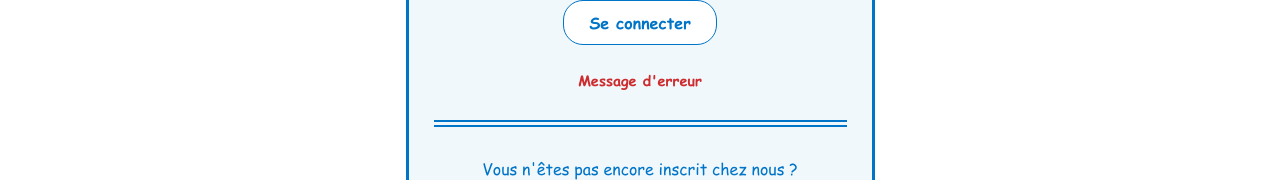
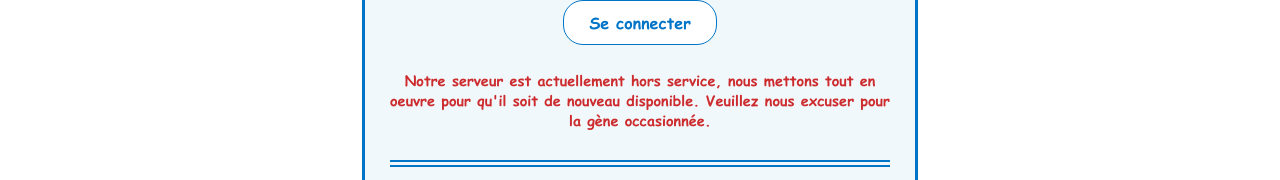
Before and after one commit to fb-lb/CEF_devoirs_knowledge-front, an Angular app: page /connexion in a window 1280 px wide. Both pictures are taken after a click on the button "Se connecter". Shown: the part 535-715 px from the top of the page. Built offline with nearby package versions, Linux system fonts and the light colour scheme; no server answers.

Commit message:
Improve displaying of global error message in login component

```diff
--- a/src/app/login/login.html
+++ b/src/app/login/login.html
@@ -29,7 +29,9 @@
                 }
             </div>
             <button class="form__submit-button" type="submit" [class.form__submit-button--disabled]="form.invalid">Se connecter</button>
-            <p class="form__message form__message--global error">Message d'erreur</p>
+            @if (formError) {
+                <p class="form__message form__message--global error">{{ formError }}</p>
+            }
         </form>
         <div class="registration-group">
             <p class="registration-group__text">Vous n'êtes pas encore inscrit chez nous ?</p>
--- a/src/app/login/login.scss
+++ b/src/app/login/login.scss
@@ -102,6 +102,8 @@ h1 {
 
 .form__message--global {
     padding: 0;
+    max-width: 500px;
+    text-align: center;
 }
 
 .form__submit-button, .registration-group__link {
--- a/src/app/login/login.ts
+++ b/src/app/login/login.ts
@@ -19,7 +19,6 @@ export class Login {
 
   constructor(public formService: FormService, private http: HttpClient, private router: Router) {}
   formError: string = '';
-  formSuccess: string = '';
 
   // --------------
   // FORM PART
@@ -41,7 +40,6 @@ export class Login {
 
   async onSubmit() {
     this.form.markAllAsTouched(); // if a user try to send without touching a field, required mention will appear
-    this.formSuccess = "";
     if (this.form.valid) {
       this.formError = "";
       try {
```
